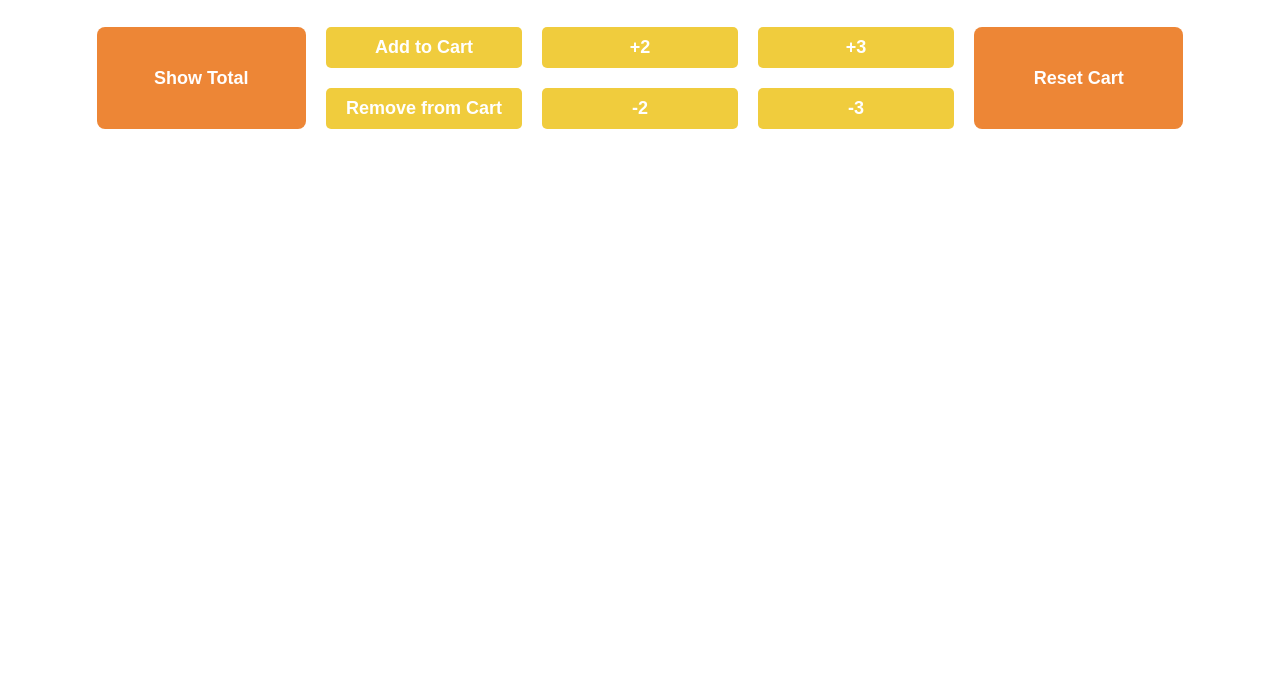
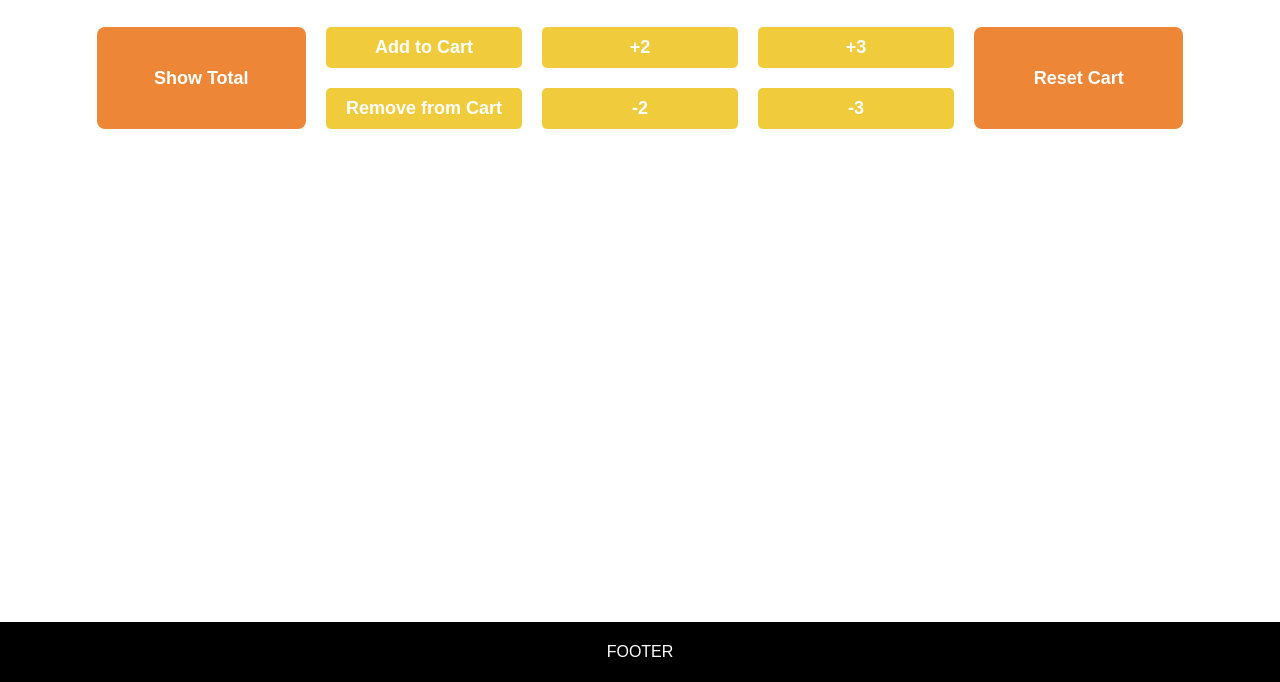
Before and after one commit to Isha-Viragi/js-html-css-cart-exercise, a plain HTML site: page index.html in a window 1280 px wide. Shown: the part 118-800 px from the top of the page. Drawn offline with Linux system fonts and the light colour scheme.

Commit message:
Initialize footer

```diff
--- /dev/null
+++ b/footer.css
@@ -0,0 +1,14 @@
+.footer{
+  background-color: black;
+  color: white;
+
+  position: fixed;
+  bottom: 0;
+  left: 0;
+  right: 0;
+  height: 60px;
+
+  display: flex;
+  justify-content: center;
+  align-items: center;
+}
--- a/index.html
+++ b/index.html
@@ -4,6 +4,7 @@
   <head>
     <title>Cart Counter Exercise</title>
     <link rel="stylesheet" href="styles.css" type="text/css" />
+    <link rel="stylesheet" href="footer.css" type="text/css" />
   </head>
   <body>
     <main class="counter">
@@ -107,6 +108,8 @@
           Reset Cart
         </button>
       </div>
+
+      <section class="footer">FOOTER</section>
     </main>
     <script>
       let count = 0;
```
